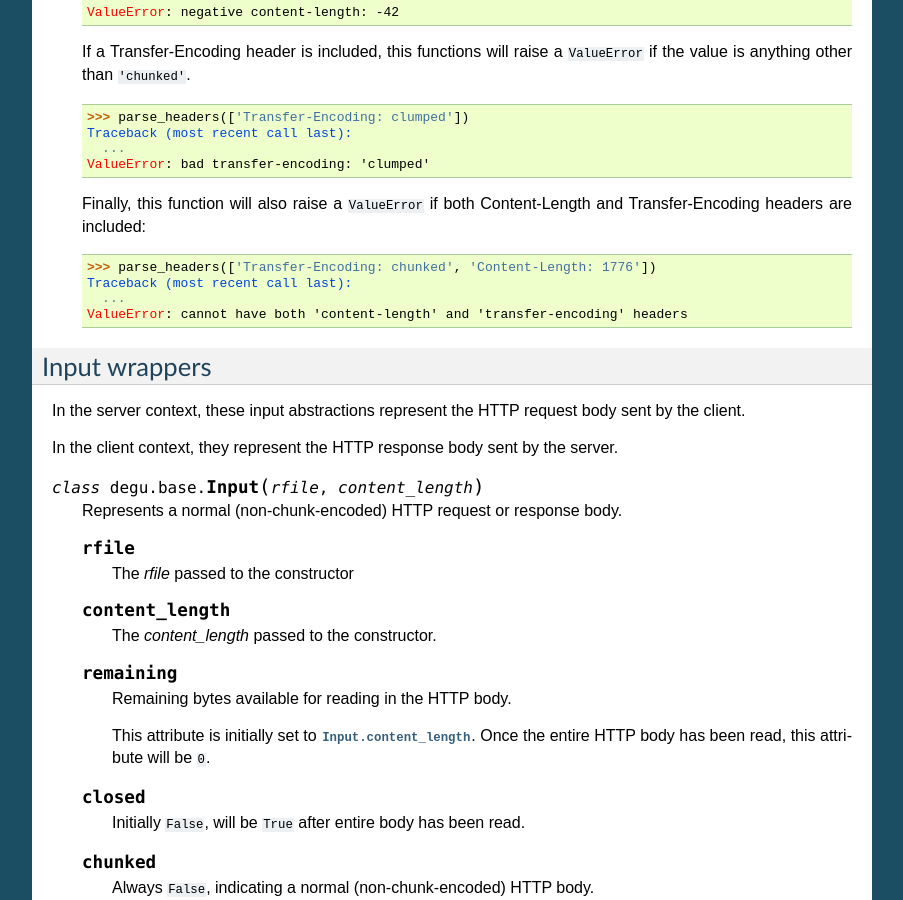
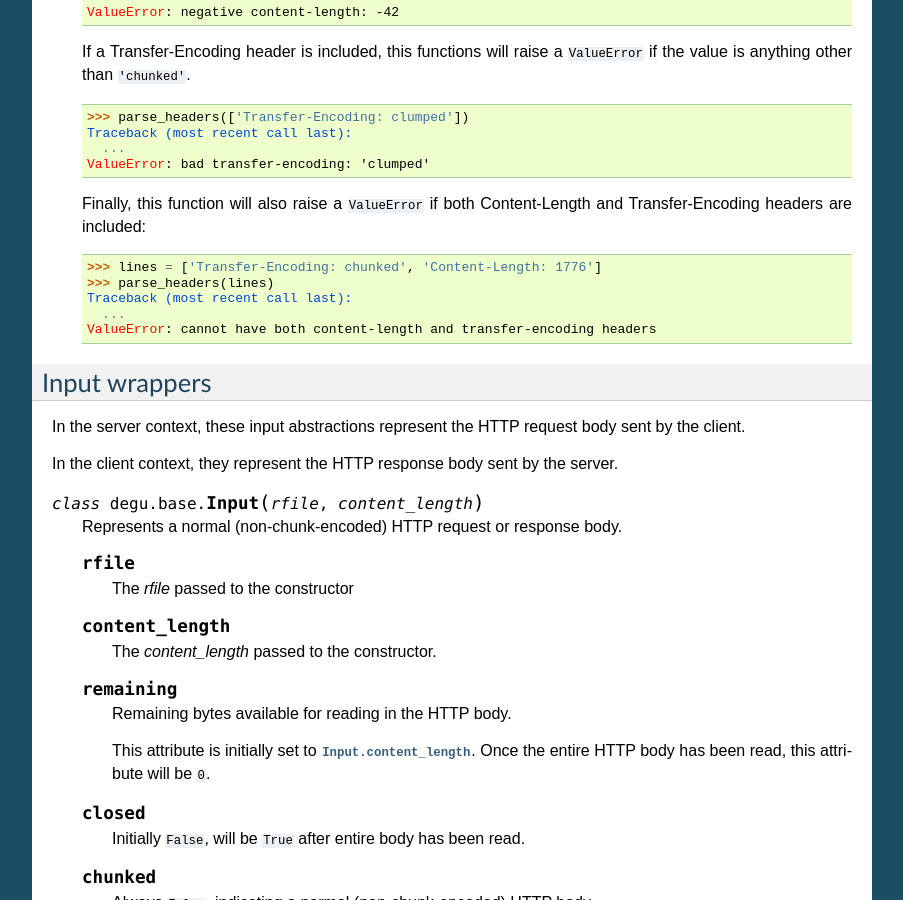
Before and after one commit to json420/degu, a Sphinx documentation site: the page built from doc/degu.base.rst, in a window 1280 px wide and 900 px high, scrolled down 2185 px. Shown: the whole window, without its empty margins (198-1101 px from the left). Built offline with Sphinx 7.4.7, drawn with Linux system fonts in a browser that asks for light colours.

Commit message:
Add -IGNORE_EXCEPTION_DETAIL to all Sphinx doctests for parse_headers()

```diff
--- a/doc/degu.base.rst
+++ b/doc/degu.base.rst
@@ -150,10 +150,11 @@
     Finally, this function will also raise a ``ValueError`` if both
     Content-Length and Transfer-Encoding headers are included:
 
-    >>> parse_headers(['Transfer-Encoding: chunked', 'Content-Length: 1776'])
+    >>> lines = ['Transfer-Encoding: chunked', 'Content-Length: 1776']
+    >>> parse_headers(lines)  # doctest: -IGNORE_EXCEPTION_DETAIL
     Traceback (most recent call last):
       ...
-    ValueError: cannot have both 'content-length' and 'transfer-encoding' headers
+    ValueError: cannot have both content-length and transfer-encoding headers
 
 
 
```
Also changed, not shown: other parts of doc/degu.base.rst (+3 -3 lines), 1 other file.
